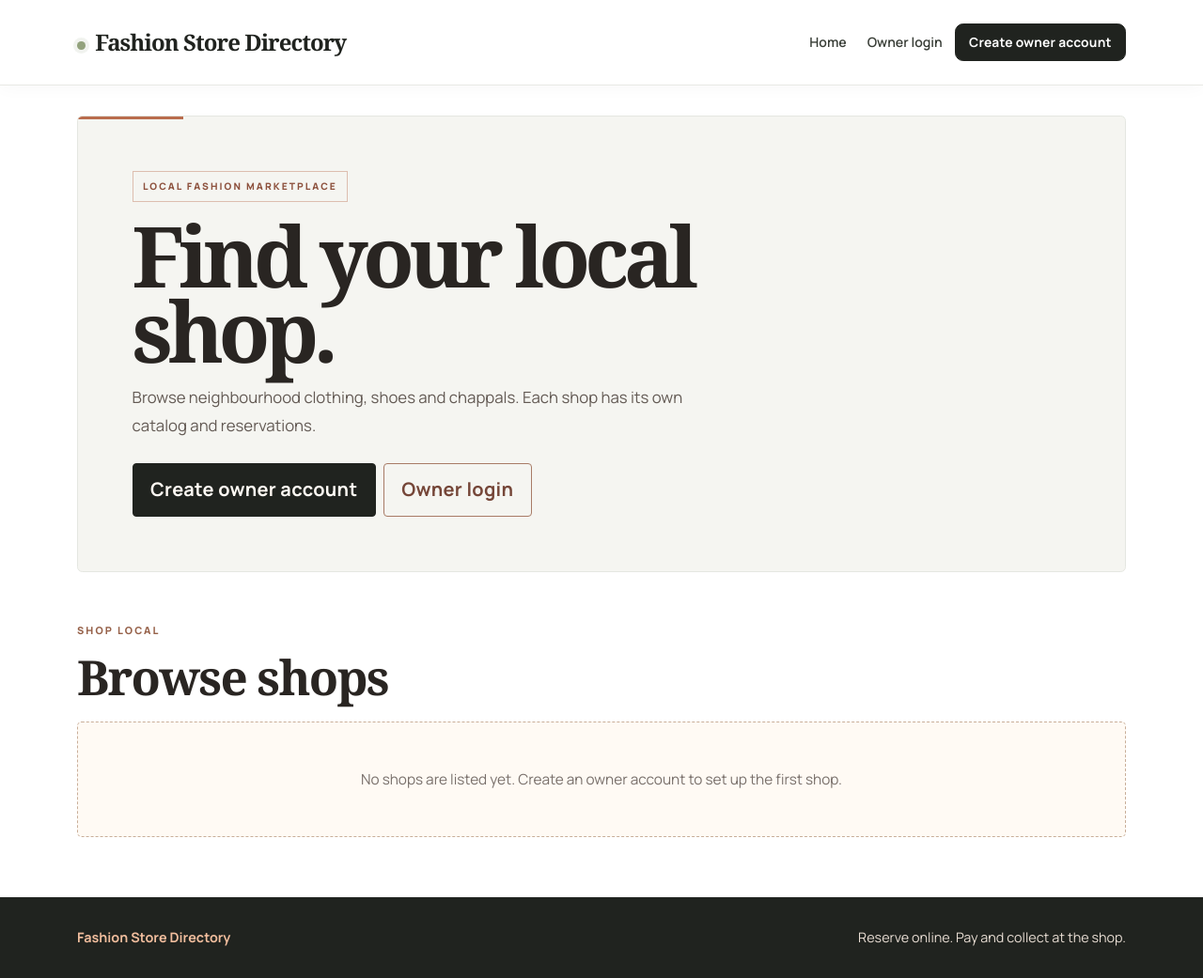
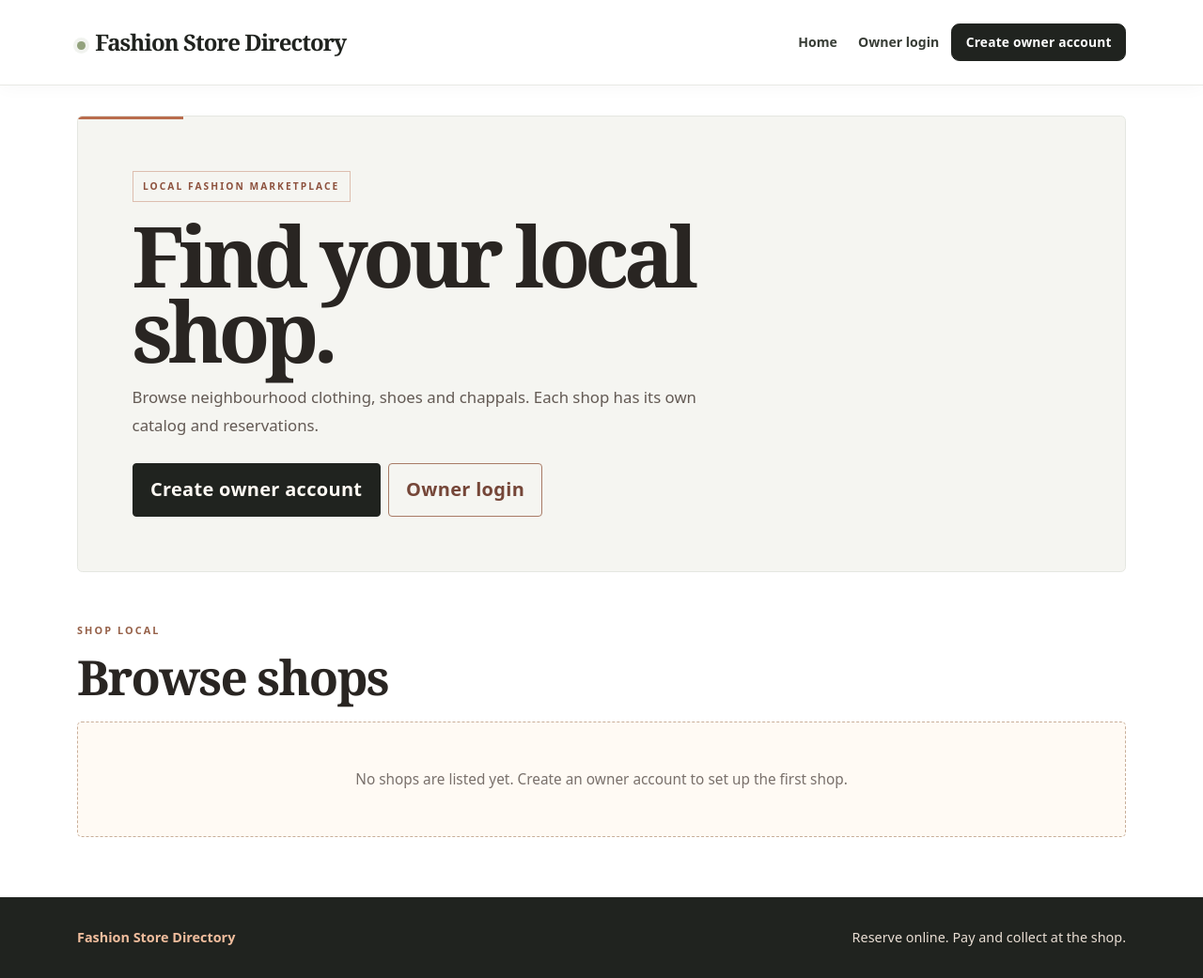
Before and after one commit to smubarakbasha28-collab/local_clothing_booking_production_starter, a Flask app: page / in a window 1280 px wide. Shown: the whole page at 94% size. Run offline with Flask 3, Linux system fonts and the light colour scheme; some libraries are stand-ins or nearby versions.

Commit message:
Use Nandaki-inspired typography
Co-authored-by: Copilot <223556219+Copilot@users.noreply.github.com>

```diff
--- a/static/css/style.css
+++ b/static/css/style.css
@@ -1564,8 +1564,8 @@ main.container{
   font-family:var(--font-body);
 }
 :root{
-  --font-body:"Manrope",ui-sans-serif,system-ui,-apple-system,BlinkMacSystemFont,"Segoe UI",sans-serif;
-  --font-display:"Manrope",ui-sans-serif,system-ui,-apple-system,BlinkMacSystemFont,"Segoe UI",sans-serif;
+  --font-body:"Karla",ui-sans-serif,system-ui,-apple-system,BlinkMacSystemFont,"Segoe UI",sans-serif;
+  --font-display:"Bricolage Grotesque",ui-sans-serif,system-ui,-apple-system,BlinkMacSystemFont,"Segoe UI",sans-serif;
 }
 body{
   color:#20231f;
--- a/templates/base.html
+++ b/templates/base.html
@@ -7,9 +7,9 @@
   <title>{% block title %}{{ shop_name }}{% endblock %}</title>
   <link rel="preconnect" href="https://fonts.googleapis.com">
   <link rel="preconnect" href="https://fonts.gstatic.com" crossorigin>
-  <link href="https://fonts.googleapis.com/css2?family=Manrope:wght@400;500;600;700;800&display=swap" rel="stylesheet">
+  <link href="https://fonts.googleapis.com/css2?family=Bricolage+Grotesque:opsz,wght@12..96,400;12..96,500;12..96,600;12..96,700&family=Karla:wght@400;500;600;700;800&display=swap" rel="stylesheet">
   <link href="https://cdn.jsdelivr.net/npm/bootstrap@5.3.3/dist/css/bootstrap.min.css" rel="stylesheet">
-  <link href="{{ url_for('static', filename='css/style.css', v='boutique-product-launch-v15-20261021') }}" rel="stylesheet">
+  <link href="{{ url_for('static', filename='css/style.css', v='nandaki-font-pair-v16-20261021') }}" rel="stylesheet">
 </head>
 <body>
 <nav class="navbar navbar-expand-lg navbar-dark site-nav">
```
